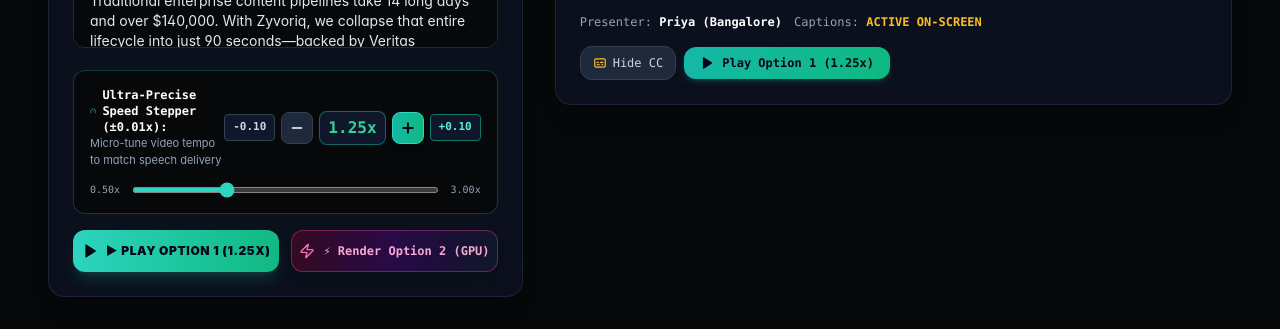
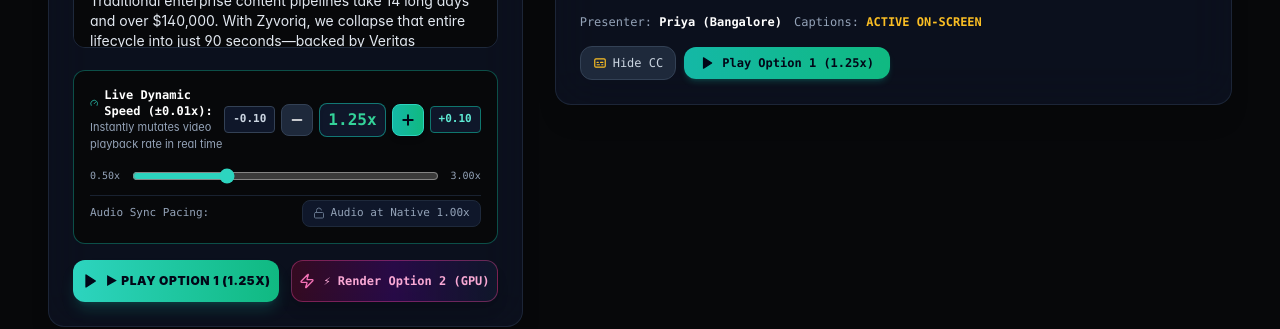
Before and after one commit to nitinaggarwal-12/zyvoriq, a Next.js app: page /studio in a window 1280 px wide. Shown: the part 1132-1461 px from the top of the page. Built offline with nearby package versions, Linux system fonts and the light colour scheme.

Commit message:
fix(studio): bind live playbackRate dynamically across slider scrubbing, onInput events, and Option 2 playback

```diff
--- a/app/studio/page.tsx
+++ b/app/studio/page.tsx
@@ -22,8 +22,8 @@
   Cpu,
   Zap,
   Scale,
-  ChevronsLeft,
-  ChevronsRight
+  Lock,
+  Unlock
 } from "lucide-react";
 
 interface PersonaConfig {
@@ -144,6 +144,7 @@
   // Ultra-Precise Speed Stepper Controls (0.01x increments)
   const [videoSpeed, setVideoSpeed] = useState<number>(1.25);
   const [audioSpeed, setAudioSpeed] = useState<number>(1.00);
+  const [syncAudioSpeed, setSyncAudioSpeed] = useState<boolean>(false);
 
   // Live Closed Captions (CC) Overlay Toggle
   const [showCaptions, setShowCaptions] = useState<boolean>(true);
@@ -178,24 +179,30 @@
 
   const currentPersona = personas[selectedPersona] || personas["priya"];
 
-  // Update Video Playback Rate in real time
+  // DYNAMIC REAL-TIME PLAYBACK RATE BINDING
+  // Immediately applies speed changes directly to HTML5 video element on the fly
   useEffect(() => {
     if (videoRef.current) {
       videoRef.current.playbackRate = videoSpeed;
+      videoRef.current.defaultPlaybackRate = videoSpeed;
     }
   }, [videoSpeed]);
 
-  // Update Audio Playback Rate in real time
   useEffect(() => {
     if (audioRef.current) {
-      audioRef.current.playbackRate = audioSpeed;
+      const targetRate = syncAudioSpeed ? videoSpeed : audioSpeed;
+      audioRef.current.playbackRate = targetRate;
+      audioRef.current.defaultPlaybackRate = targetRate;
     }
-  }, [audioSpeed]);
+  }, [audioSpeed, videoSpeed, syncAudioSpeed]);
 
   // Ultra-Precise Stepper Handler (±0.01x or ±0.10x)
   const adjustVideoSpeed = (delta: number) => {
     setVideoSpeed((prev) => {
       const next = Math.max(0.50, Math.min(3.00, Math.round((prev + delta) * 100) / 100));
+      if (videoRef.current) {
+        videoRef.current.playbackRate = next;
+      }
       return next;
     });
   };
@@ -250,8 +257,8 @@
     if (currentPersona.audioUrl && audioRef.current && videoRef.current) {
       audioRef.current.currentTime = 0;
       videoRef.current.currentTime = 0;
-      audioRef.current.playbackRate = audioSpeed;
-      videoRef.current.playbackRate = mode === "option2" ? 1.00 : videoSpeed;
+      audioRef.current.playbackRate = syncAudioSpeed ? videoSpeed : audioSpeed;
+      videoRef.current.playbackRate = videoSpeed;
 
       videoRef.current.play().catch(() => {});
       audioRef.current.play().catch(() => {});
@@ -261,7 +268,7 @@
 
     if (videoRef.current) {
       videoRef.current.currentTime = 0;
-      videoRef.current.playbackRate = mode === "option2" ? 1.00 : videoSpeed;
+      videoRef.current.playbackRate = videoSpeed;
       videoRef.current.play().catch(() => {});
       setIsSpeakingClone(true);
     }
@@ -480,7 +487,7 @@
               </h1>
             </div>
             <p className="mt-2 text-sm md:text-base text-slate-400 max-w-4xl">
-              Fine-tune video speed with <b>ultra-precise ±0.01x increments</b> or compare <b>Option 1 (Instant Keynote Broadcast)</b> vs <b>Option 2 (Cloud GPU Neural Lip Sync)</b>.
+              Fine-tune video speed with <b>dynamic live ±0.01x increments</b> or compare <b>Option 1 (Instant Keynote Broadcast)</b> vs <b>Option 2 (Cloud GPU Neural Lip Sync)</b>.
             </p>
           </div>
 
@@ -664,22 +671,22 @@
                 />
               </div>
 
-              {/* ⚡ ULTRA-PRECISE ±0.01x SPEED STEPPER CONTROLLER */}
-              <div className="mt-4 flex flex-col gap-2.5 bg-obsidian-950 p-4 rounded-xl border border-teal-500/30">
+              {/* ⚡ ULTRA-PRECISE DYNAMIC LIVE ±0.01x SPEED STEPPER & SLIDER */}
+              <div className="mt-4 flex flex-col gap-3 bg-obsidian-950 p-4 rounded-xl border border-teal-500/40">
                 <div className="flex items-center justify-between">
                   <div className="flex flex-col">
                     <span className="text-xs font-bold font-mono text-white flex items-center gap-1.5">
                       <Gauge className="h-3.5 w-3.5 text-teal-400" />
-                      <span>Ultra-Precise Speed Stepper (±0.01x):</span>
+                      <span>Live Dynamic Speed (±0.01x):</span>
                     </span>
-                    <span className="text-[11px] text-slate-400">Micro-tune video tempo to match speech delivery</span>
+                    <span className="text-[11px] text-slate-400">Instantly mutates video playback rate in real time</span>
                   </div>
 
                   <div className="flex items-center gap-1.5">
                     {/* -0.10 Macro Step */}
                     <button
                       onClick={() => adjustVideoSpeed(-0.10)}
-                      className="px-2 py-1 rounded bg-slate-900 border border-slate-700 text-slate-300 font-mono font-bold hover:bg-slate-800 text-[11px]"
+                      className="px-2 py-1 rounded bg-slate-900 border border-slate-700 text-slate-300 font-mono font-bold hover:bg-slate-800 text-[11px] active:scale-95 transition-all"
                       title="Jump -0.10x"
                     >
                       -0.10
@@ -688,21 +695,21 @@
                     {/* -0.01 Micro Step */}
                     <button
                       onClick={() => adjustVideoSpeed(-0.01)}
-                      className="h-8 w-8 rounded-lg bg-slate-800 border border-slate-700 text-white font-bold flex items-center justify-center hover:bg-slate-700 active:scale-95 text-xs"
+                      className="h-8 w-8 rounded-lg bg-slate-800 border border-slate-700 text-white font-bold flex items-center justify-center hover:bg-slate-700 active:scale-95 text-xs transition-all"
                       title="Decrease by -0.01x"
                     >
                       <Minus className="h-4 w-4" />
                     </button>
 
                     {/* Precise Value Display */}
-                    <div className="w-18 px-2 text-center font-mono font-extrabold text-base text-emerald-400 bg-slate-900 py-1 rounded-lg border border-teal-500/50 shadow-inner">
+                    <div className="w-18 px-2 text-center font-mono font-extrabold text-base text-emerald-400 bg-slate-900 py-1 rounded-lg border border-teal-500/60 shadow-inner">
                       {videoSpeed.toFixed(2)}x
                     </div>
 
                     {/* +0.01 Micro Step */}
                     <button
                       onClick={() => adjustVideoSpeed(+0.01)}
-                      className="h-8 w-8 rounded-lg bg-gradient-to-r from-teal-500 to-emerald-500 border border-teal-400 text-slate-950 font-bold flex items-center justify-center hover:brightness-110 active:scale-95 text-xs shadow-md"
+                      className="h-8 w-8 rounded-lg bg-gradient-to-r from-teal-500 to-emerald-500 border border-teal-400 text-slate-950 font-bold flex items-center justify-center hover:brightness-110 active:scale-95 text-xs shadow-md transition-all"
                       title="Increase by +0.01x"
                     >
                       <Plus className="h-4 w-4 stroke-[3]" />
@@ -711,7 +718,7 @@
                     {/* +0.10 Macro Step */}
                     <button
                       onClick={() => adjustVideoSpeed(+0.10)}
-                      className="px-2 py-1 rounded bg-slate-900 border border-teal-700 text-teal-300 font-mono font-bold hover:bg-slate-800 text-[11px]"
+                      className="px-2 py-1 rounded bg-slate-900 border border-teal-700 text-teal-300 font-mono font-bold hover:bg-slate-800 text-[11px] active:scale-95 transition-all"
                       title="Jump +0.10x"
                     >
                       +0.10
@@ -719,7 +726,7 @@
                   </div>
                 </div>
 
-                {/* Slider for Smooth Continuous Scrubbing */}
+                {/* Slider for Smooth Continuous Real-Time Scrubbing */}
                 <div className="pt-1 flex items-center gap-3">
                   <span className="text-[10px] font-mono text-slate-400">0.50x</span>
                   <input
@@ -728,10 +735,39 @@
                     max="3.00"
                     step="0.01"
                     value={videoSpeed}
-                    onChange={(e) => setVideoSpeed(parseFloat(e.target.value))}
-                    className="flex-1 accent-teal-400 cursor-pointer h-1.5 bg-slate-800 rounded-lg"
+                    onInput={(e: any) => {
+                      const val = parseFloat(e.target.value);
+                      setVideoSpeed(val);
+                      if (videoRef.current) {
+                        videoRef.current.playbackRate = val;
+                      }
+                    }}
+                    onChange={(e: any) => {
+                      const val = parseFloat(e.target.value);
+                      setVideoSpeed(val);
+                      if (videoRef.current) {
+                        videoRef.current.playbackRate = val;
+                      }
+                    }}
+                    className="flex-1 accent-teal-400 cursor-pointer h-2 bg-slate-800 rounded-lg"
                   />
                   <span className="text-[10px] font-mono text-slate-400">3.00x</span>
+                </div>
+
+                {/* Audio Sync Toggle */}
+                <div className="pt-1 flex items-center justify-between border-t border-slate-800/80 text-[11px] font-mono">
+                  <span className="text-slate-400">Audio Sync Pacing:</span>
+                  <button
+                    onClick={() => setSyncAudioSpeed(!syncAudioSpeed)}
+                    className={`flex items-center gap-1.5 px-2.5 py-1 rounded-lg border transition-all ${
+                      syncAudioSpeed
+                        ? "bg-teal-950 text-teal-300 border-teal-600 font-bold"
+                        : "bg-slate-900 text-slate-400 border-slate-800 hover:text-slate-300"
+                    }`}
+                  >
+                    {syncAudioSpeed ? <Lock className="h-3 w-3 text-teal-400" /> : <Unlock className="h-3 w-3 text-slate-500" />}
+                    <span>{syncAudioSpeed ? "Audio Speed Locked to Video" : "Audio at Native 1.00x"}</span>
+                  </button>
                 </div>
               </div>
 
@@ -785,7 +821,7 @@
                   ) : option2Rendered ? (
                     <>
                       <Play className="h-4 w-4 fill-current text-white" />
-                      <span>▶ Play Option 2 (GPU)</span>
+                      <span>▶ Play Option 2 ({videoSpeed.toFixed(2)}x)</span>
                     </>
                   ) : (
                     <>
@@ -822,7 +858,7 @@
                         ? "bg-purple-950 text-purple-300 border-purple-700/50"
                         : "bg-teal-950 text-teal-300 border-teal-800/40"
                     }`}>
-                      {selectedPlaybackEngine === "option2" ? "GPU NEURAL MASTER • 1080P" : `1080P60 • ${videoSpeed.toFixed(2)}X VIDEO`}
+                      {selectedPlaybackEngine === "option2" ? `GPU NEURAL MASTER • ${videoSpeed.toFixed(2)}X` : `1080P60 • ${videoSpeed.toFixed(2)}X VIDEO`}
                     </span>
                   </div>
                 </div>
@@ -842,11 +878,11 @@
                       className="h-full w-full object-cover"
                     />
 
-                    {/* Floating Fine-Tune Stepper Over Viewport (±0.01x) */}
+                    {/* Floating Dynamic Fine-Tune Stepper Over Viewport (±0.01x) */}
                     <div className="absolute top-3 left-3 flex items-center gap-1 rounded-xl bg-slate-950/90 border border-slate-700/80 px-2 py-1 backdrop-blur-md z-10">
                       <button
                         onClick={() => adjustVideoSpeed(-0.01)}
-                        className="h-6 w-6 rounded bg-slate-800 text-white font-mono font-bold flex items-center justify-center hover:bg-slate-700 text-xs"
+                        className="h-6 w-6 rounded bg-slate-800 text-white font-mono font-bold flex items-center justify-center hover:bg-slate-700 text-xs active:scale-95"
                         title="-0.01x"
                       >
                         -
@@ -856,7 +892,7 @@
                       </span>
                       <button
                         onClick={() => adjustVideoSpeed(+0.01)}
-                        className="h-6 w-6 rounded bg-teal-500 text-slate-950 font-mono font-bold flex items-center justify-center hover:bg-teal-400 text-xs"
+                        className="h-6 w-6 rounded bg-teal-500 text-slate-950 font-mono font-bold flex items-center justify-center hover:bg-teal-400 text-xs active:scale-95"
                         title="+0.01x"
                       >
                         +
```
